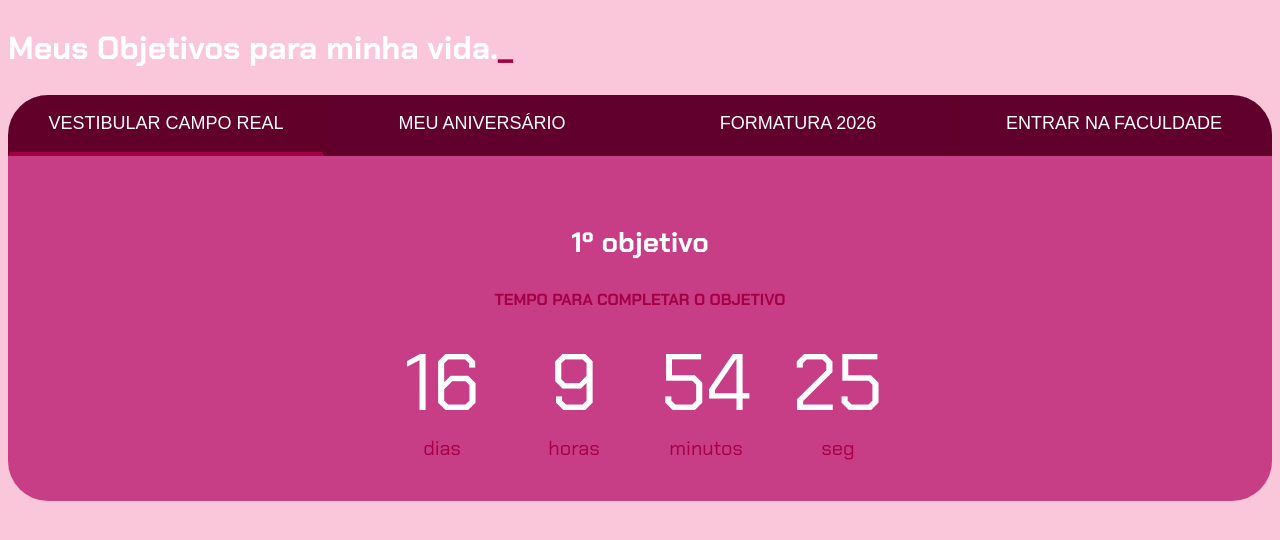
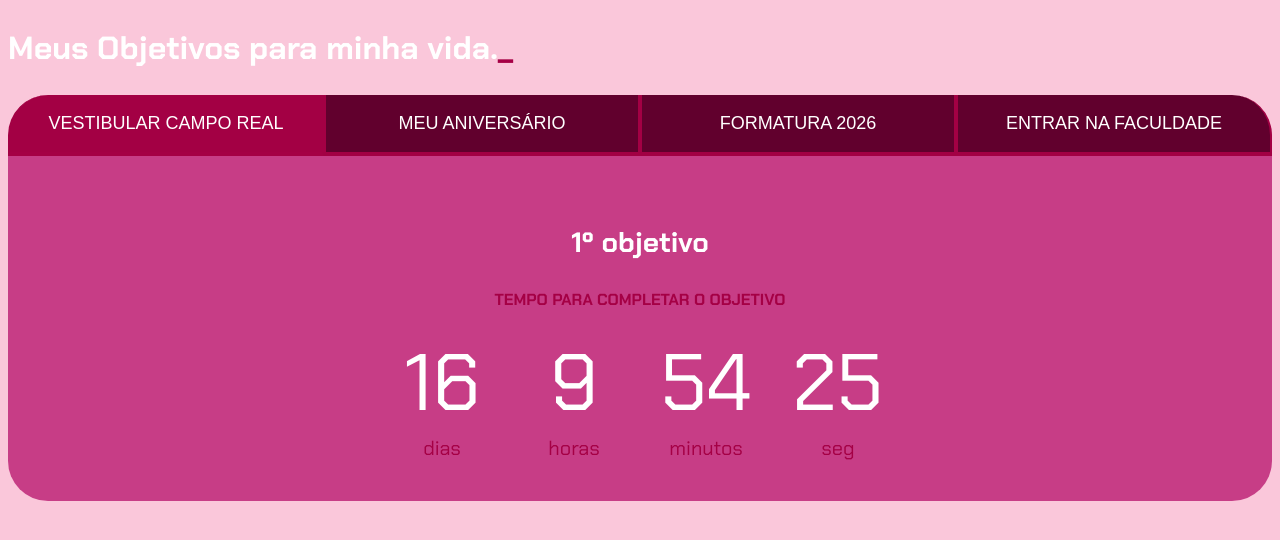
Before and after one commit to Lubylene/Objetivos-futuros, a plain HTML site: page index.html in a window 1280 px wide. Drawn offline with Linux system fonts and the light colour scheme.

Commit message:
alteração

```diff
--- a/style.css
+++ b/style.css
@@ -4,7 +4,7 @@
     --cor-de-fundo: #fac7da;
     --verde: #a50045;
     --branco: #ffffff;
-    --botao-ativo: #610028;
+    --botao-ativo: #a30044;
     --botao-inativo: rgb(97, 0, 45);
     --texto-fundo: rgba(177, 0, 97, 0.692);
 }
```
